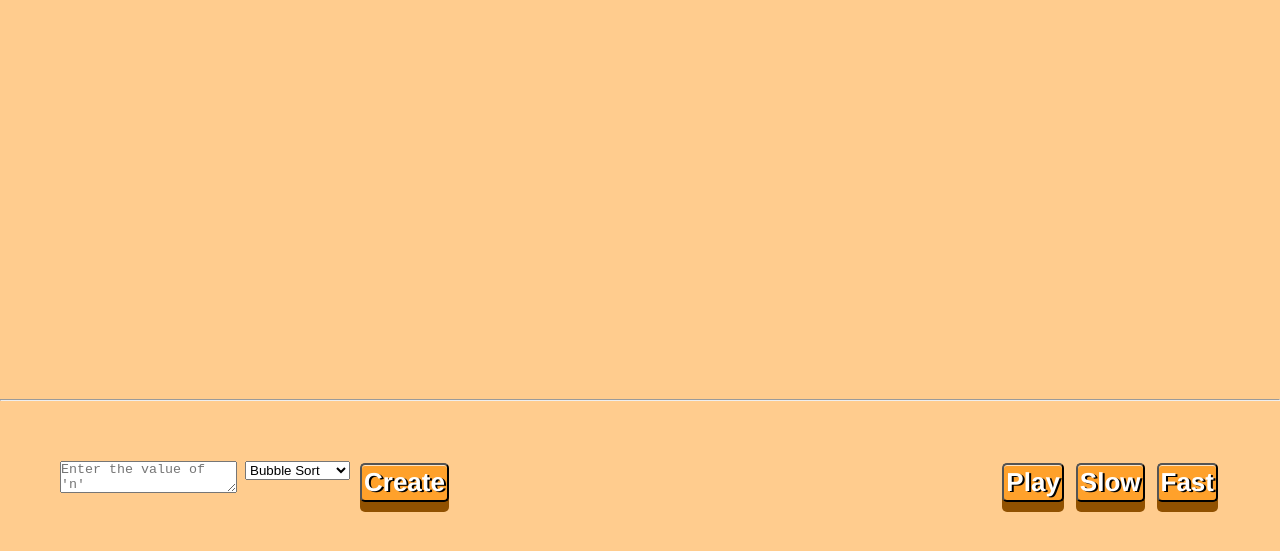
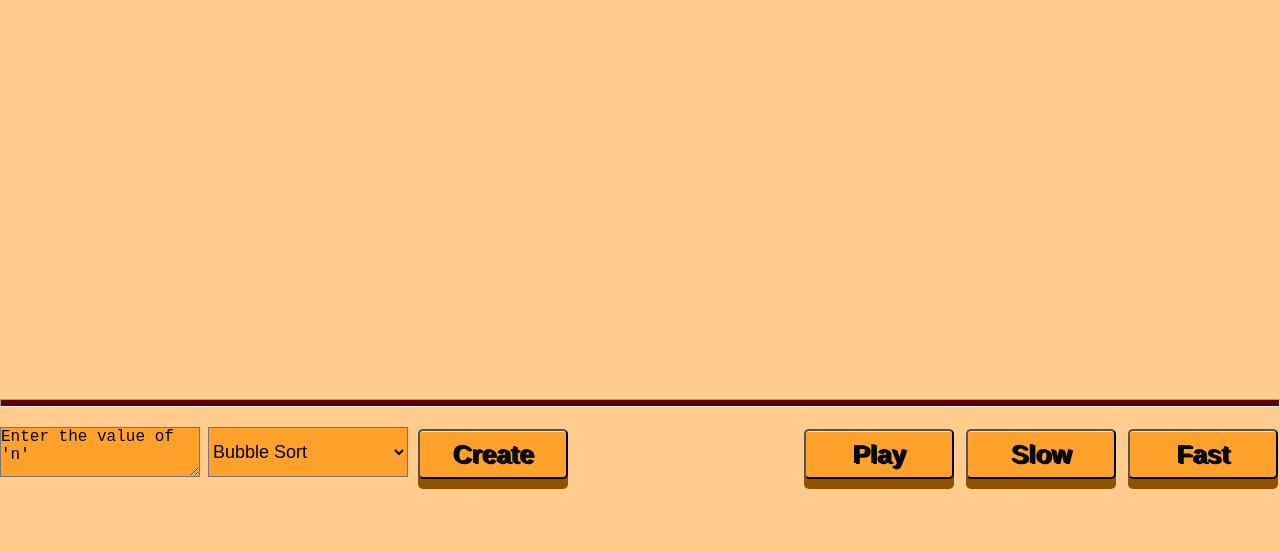
Before and after one commit to Aashu47/SortingVisualizerProject, a plain HTML site: page index.html in a window 1280 px wide. Shown: the part 79-630 px from the top of the page. Drawn offline with Linux system fonts and the light colour scheme.

Commit message:
updated css

```diff
--- a/style.css
+++ b/style.css
@@ -27,15 +27,16 @@ h1{
     width:10px;
 }
 
-hr{
-    color: black;
-    background-color: #000;
-    line-height: ;
-}
+.custom-hr {
+    height: 8px;
+    background-color: #5e0101;
+
+  }
+
 .buttons{
     display: flex;
     justify-content: space-between;
-    margin: 60px;
+    margin-top: 20px;
 }
 
 .initlizeButtons{
@@ -57,7 +58,9 @@ hr{
 .button-org button,
 .button-org textarea,
 .button-org select  {
-    color: white;
+    width: 150px;
+    height: 50px;
+    color: rgb(10, 10, 10);
     font-family: Helvetica, sans-serif;
     font-weight: bold;
     font-size: 26px;
@@ -79,3 +82,22 @@ hr{
     background-color: #F78900;
     box-shadow: inset 0 1px 0 #FFE5C4, inset 0 -3px 0 #915100;
   }
+
+#nInput{
+    background-color: #FFA12B;
+    height: 50px;
+    width: 200px;
+    color:black;
+    font-size: 25px;
+}
+#nInput::placeholder {
+    color: black;
+    font-size: 16px;
+  }
+
+#algorithmSelect{
+    background-color: #FFA12B;
+    width: 200px;
+    height: 50px;
+    font-size: 18px;
+}
```
